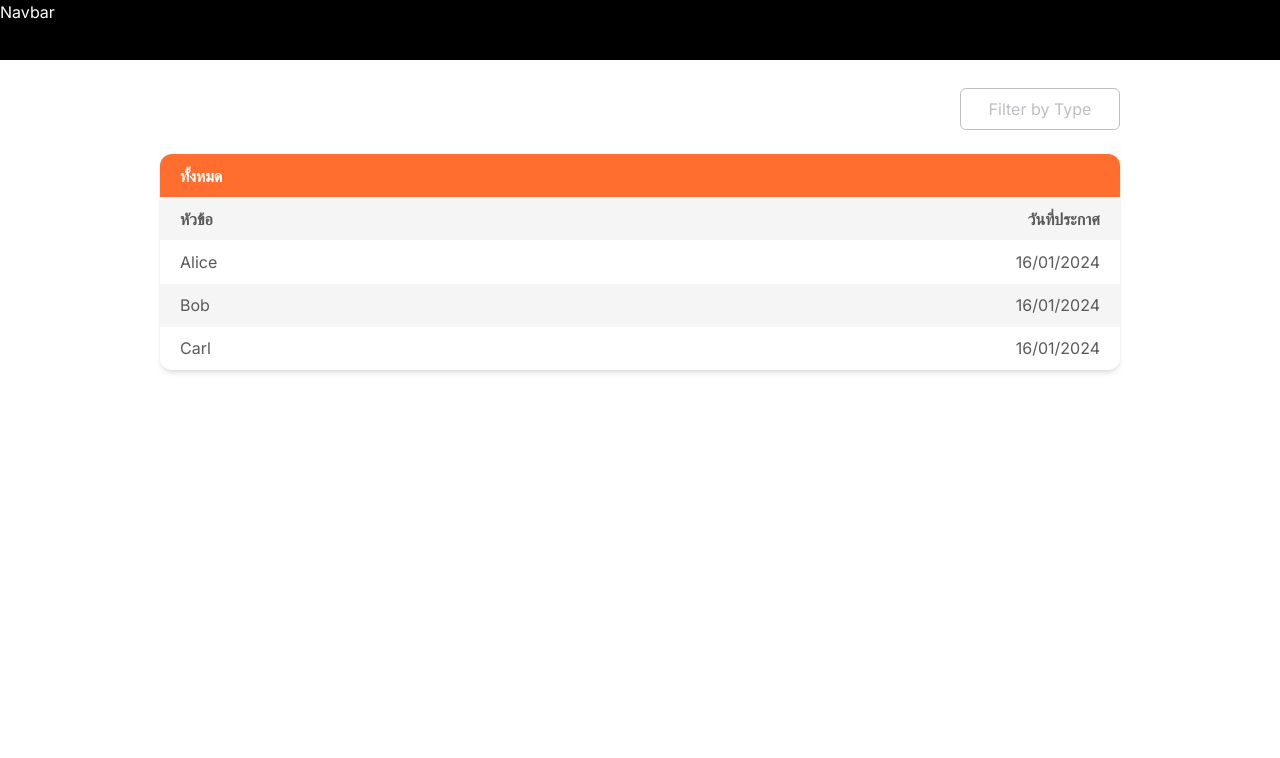
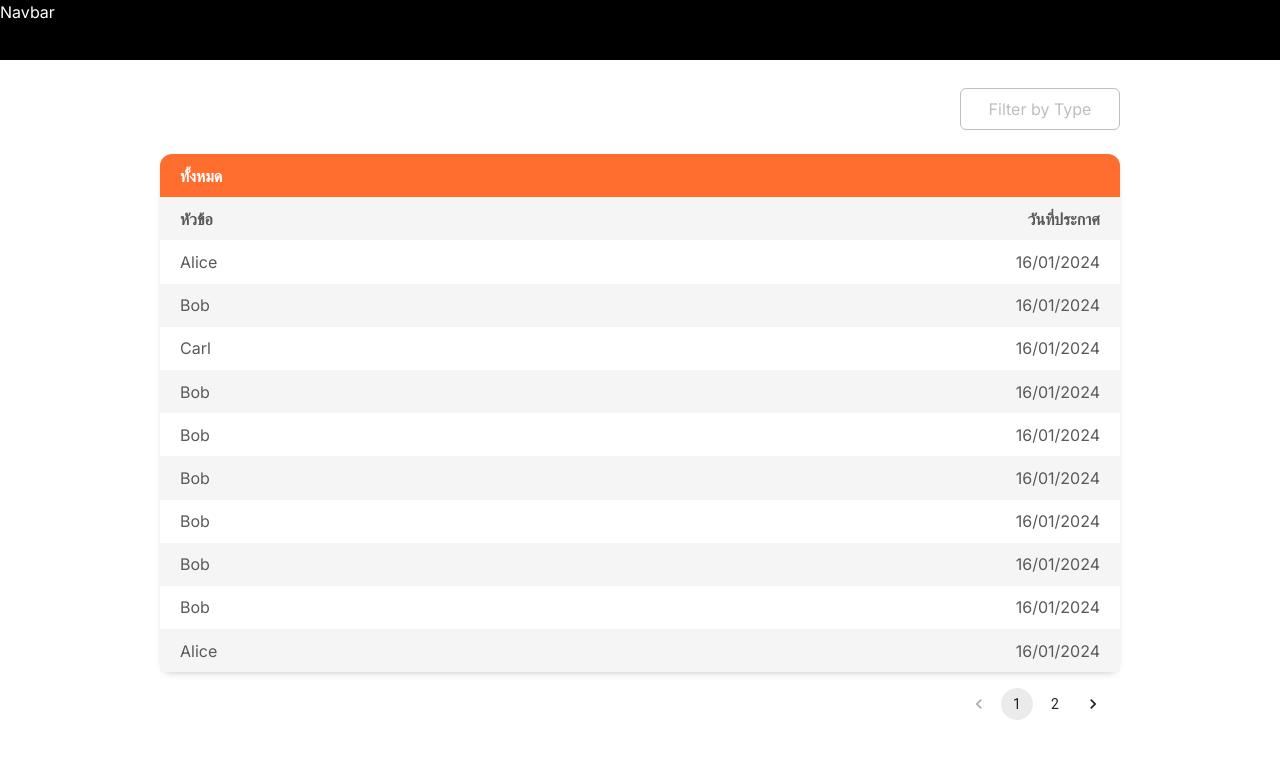
Before and after one commit to CEPP-CEPM/CEProjectManagement, a Next.js app: page /student in a window 1280 px wide. Shown: the top 758 px of the page. Built offline with nearby package versions, Linux system fonts and the light colour scheme.

Commit message:
add Pagination

```diff
--- a/src/app/student/AnnounceCard.jsx
+++ b/src/app/student/AnnounceCard.jsx
@@ -1,12 +1,26 @@
-const AnnounceCard = () => {
+const AnnounceCard = (props) => {
 
     const announceData = [{id: 1, name: 'Alice'},
     {id: 2, name: 'Bob'},
-    {id: 3, name: 'Carl'},]
+    {id: 3, name: 'Carl'},
+    {id: 4, name: 'Bob'},
+    {id: 5, name: 'Bob'},
+    {id: 6, name: 'Bob'},
+    {id: 7, name: 'Bob'},
+    {id: 8, name: 'Bob'},
+    {id: 9, name: 'Bob'},
+    {id: 10, name: 'Alice'},
+    {id: 11, name: 'Bob'},
+    {id: 12, name: 'Carl'},
+    {id: 13, name: 'Carl'},]
+
+    const display = announceData.slice(10*(props.page-1), 10*props.page)
+
+    props.setDatacount(announceData.length)
 
     return (
         <div>
-            {announceData.map((data) => {
+            {display.map((data) => {
                 return (
                     <div key={data.id} className={`flex justify-between bg-[${data.id%2 ? '#FFFFFF' : '#F5F5F5'}] py-[0.6rem] px-5 text-[#595959]`}>
                         <div>{data.name}</div>
--- /dev/null
+++ b/src/app/student/Paginate.jsx
@@ -0,0 +1,21 @@
+'use client'
+import Pagination from '@mui/material/Pagination';
+import { useEffect} from 'react';
+
+const Paginate = (props) => {
+    const handleChange = (event, value) => {
+        props.setPage(value);
+    };
+
+    useEffect(() => {
+
+    },[])
+
+    return (
+        <div className='flex justify-end mt-4 mr-2'>
+            <Pagination count={props.datacount} page={props.page} onChange={handleChange} />
+        </div>
+    )
+}
+
+export default Paginate
--- a/src/app/student/page.jsx
+++ b/src/app/student/page.jsx
@@ -2,10 +2,15 @@
 import { useState } from "react"
 import AnnounceCard from "./AnnounceCard"
 import FilterType from "./FilterType"
+import Paginate from "./Paginate"
 
 const Student = () => {
 
-    const [type,setType] = useState(null)
+    const [type, setType] = useState(null)
+
+    //paginate
+    const [datacount, setDatacount] = useState(2)
+    const [page, setPage] = useState(1);
 
     return (
         <div className="px-40 py-6">
@@ -18,8 +23,9 @@ const Student = () => {
                     <div>หัวข้อ</div>
                     <div>วันที่ประกาศ</div>
                 </div>
-                <AnnounceCard />
+                <AnnounceCard setDatacount={setDatacount} page={page}/>
             </div>
+            <Paginate datacount={Math.ceil(datacount/10)} page={page} setPage={setPage}/>
         </div>
     )
 }
```
Also changed, not shown: package.json (+8 -5 lines), 1 other file (tests, documents, lock files or other folders).
